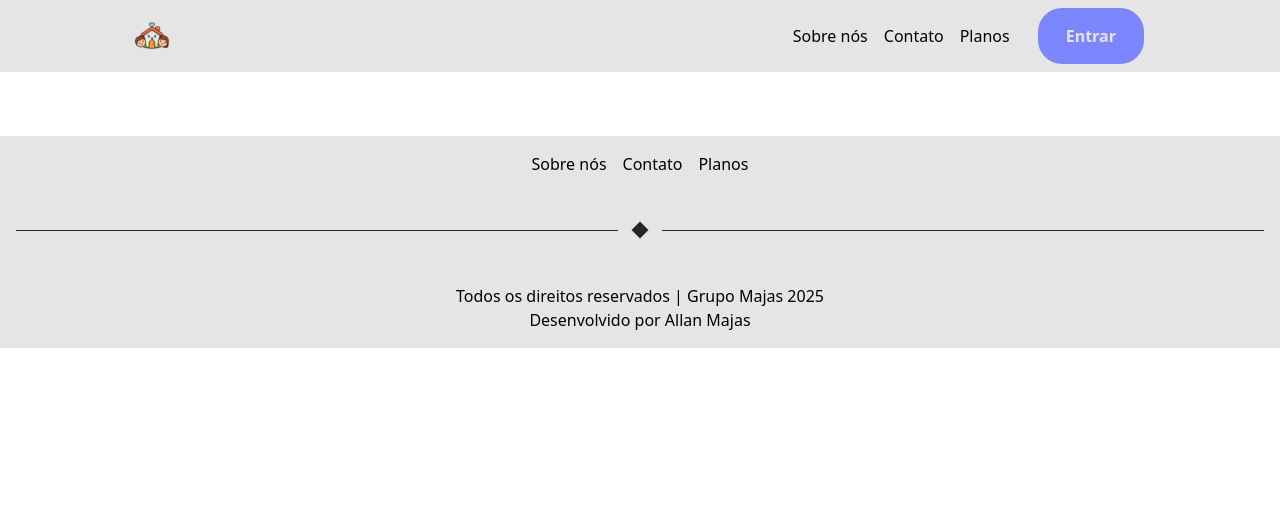
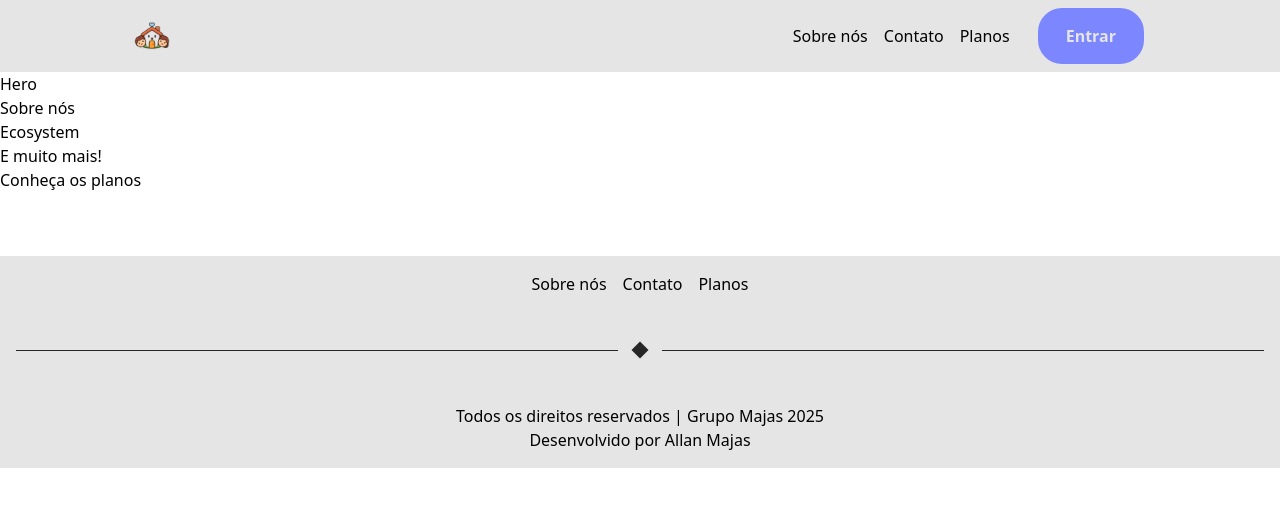
Before and after one commit to AkoruuDev/vizinhos, a React (Vite) app: page / in a window 1280 px wide. Shown: the top 506 px of the page. Built offline with nearby package versions, Linux system fonts and the light colour scheme.

Commit message:
[feat]: Update Home page

```diff
--- a/src/pages/public/Home.tsx
+++ b/src/pages/public/Home.tsx
@@ -1,3 +1,7 @@
+import CTA from "../../components/homeComponents/CTA";
+import Ecosystem from "../../components/homeComponents/Ecosystem";
+import Features from "../../components/homeComponents/Features";
+import Hero from "../../components/homeComponents/Hero";
 import Footer from "../../components/layout/Footer";
 import Header from "../../components/layout/Header";
 
@@ -5,6 +9,13 @@ function Home() {
     return (
         <>
             <Header />
+            <main>
+                <Hero />
+                <section>Sobre nós</section>
+                <Ecosystem />
+                <Features />
+                <CTA />
+            </main>
             <Footer />
         </>
     )
```
